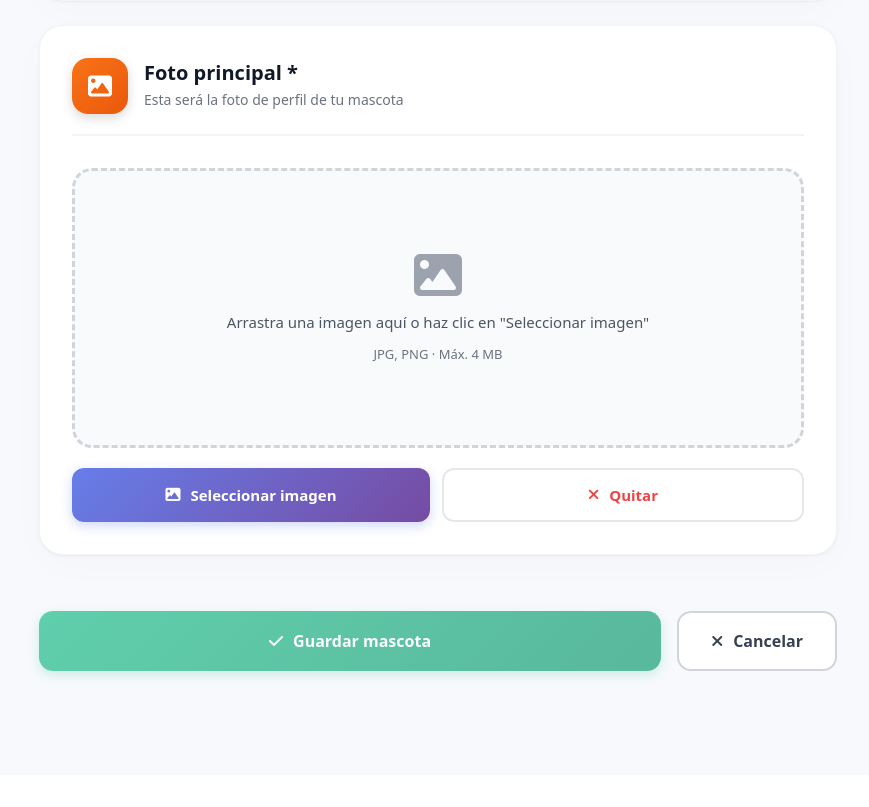
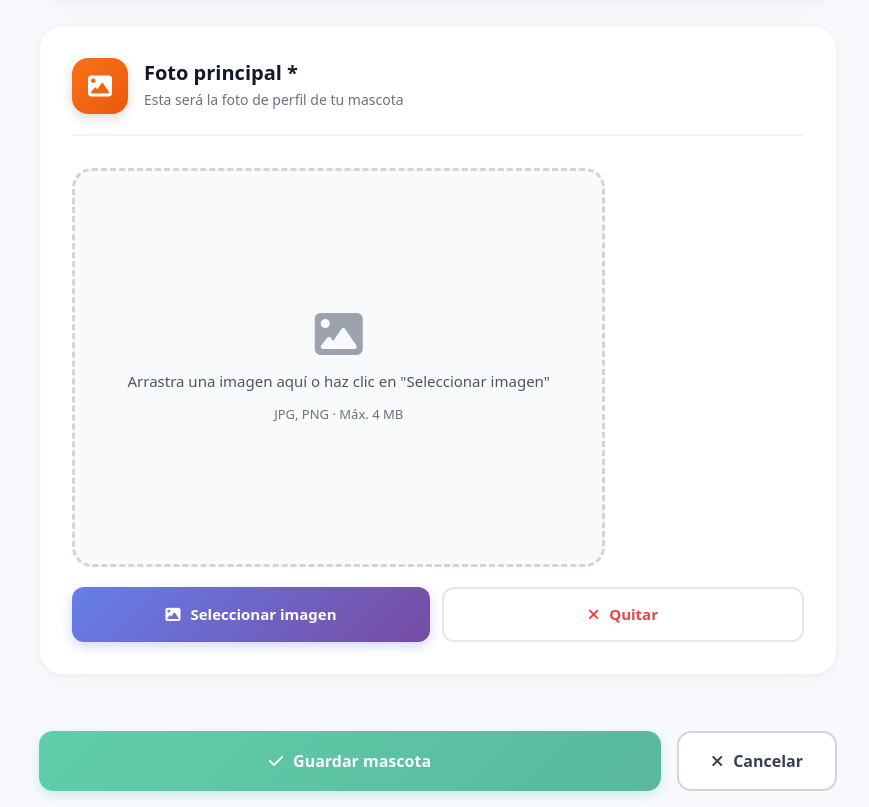
Before and after one commit to Ronal280300/qr-pet-tag, a Laravel app: page /portal/pets/create in a window 1280 px wide. Shown: the part 2723-3530 px from the top of the page, without its empty margins (202-1071 px from the left). Before the commit the page ends 3405 px from the top, so only its background shows below. Run offline with Laravel 12, Linux system fonts and the light colour scheme; a user stored in the database is signed in; data comes from the database, SQL or seed files in the repository; data that the repository does not hold is empty; some libraries are stand-ins or nearby versions.

Commit message:
FIX: Corregir guardado de fotos en registro de mascotas
Problemas corregidos:
1. Eliminada duplicación de foto principal en CheckoutController
   - La foto principal se guardaba correctamente en Pet::photo
   - Pero luego se duplicaba creando un PetPhoto adicional innecesario
   - Ahora solo se guardan las fotos adicionales en PetPhoto

2. Corregido preview de foto principal en móviles
   - Agregado aspect-ratio 4:3 y max-height 400px
   - Previene que la imagen se estire verticalmente en dispositivos móviles
   - Mantiene consistencia visual con las fotos opcionales

3. Corregido guardado de fotos en portal/pets/create
   - Variable $data no se pasaba por referencia en DB::transaction
   - Las modificaciones a $data['photo'] no se reflejaban en Pet::create()
   - Ahora se pasa &$data por referencia para que funcione correctamente

Archivos modificados:
- app/Http/Controllers/CheckoutController.php (líneas 305-324)
- app/Http/Controllers/Portal/PetController.php (línea 73)
- resources/views/public/checkout-register-pet.blade.php (CSS .photo-preview-area)
- resources/views/portal/pets/create.blade.php (CSS .photo-preview-area)

https://claude.ai/code/session_0186fwTiHnkvMALabCBRn7eP

```diff
--- a/app/Http/Controllers/Portal/PetController.php
+++ b/app/Http/Controllers/Portal/PetController.php
@@ -70,7 +70,7 @@ class PetController extends Controller
         $data['user_id'] = null;
         $data['is_lost'] = false;
 
-        DB::transaction(function () use ($request, $data, $qrService, $photoService, &$pet) {
+        DB::transaction(function () use ($request, &$data, $qrService, $photoService, &$pet) {
             if ($request->hasFile('photo')) {
                 // OPTIMIZADO: Solo genera medium (rápido), thumb en background
                 $data['photo'] = $photoService->optimizeQuick($request->file('photo'), 'pets');
--- a/resources/views/portal/pets/create.blade.php
+++ b/resources/views/portal/pets/create.blade.php
@@ -957,6 +957,8 @@
 .photo-preview-area {
   position: relative;
   min-height: 280px;
+  aspect-ratio: 4 / 3;
+  max-height: 400px;
   border: 3px dashed var(--gray-300);
   border-radius: 20px;
   background: var(--gray-50);
--- a/resources/views/public/checkout-register-pet.blade.php
+++ b/resources/views/public/checkout-register-pet.blade.php
@@ -896,6 +896,8 @@
 .photo-preview-area {
   position: relative;
   min-height: 280px;
+  aspect-ratio: 4 / 3;
+  max-height: 400px;
   border: 3px dashed var(--gray-300);
   border-radius: 20px;
   background: var(--gray-50);
```
Also changed, not shown: app/Http/Controllers/CheckoutController.php (+4 -9 lines).
